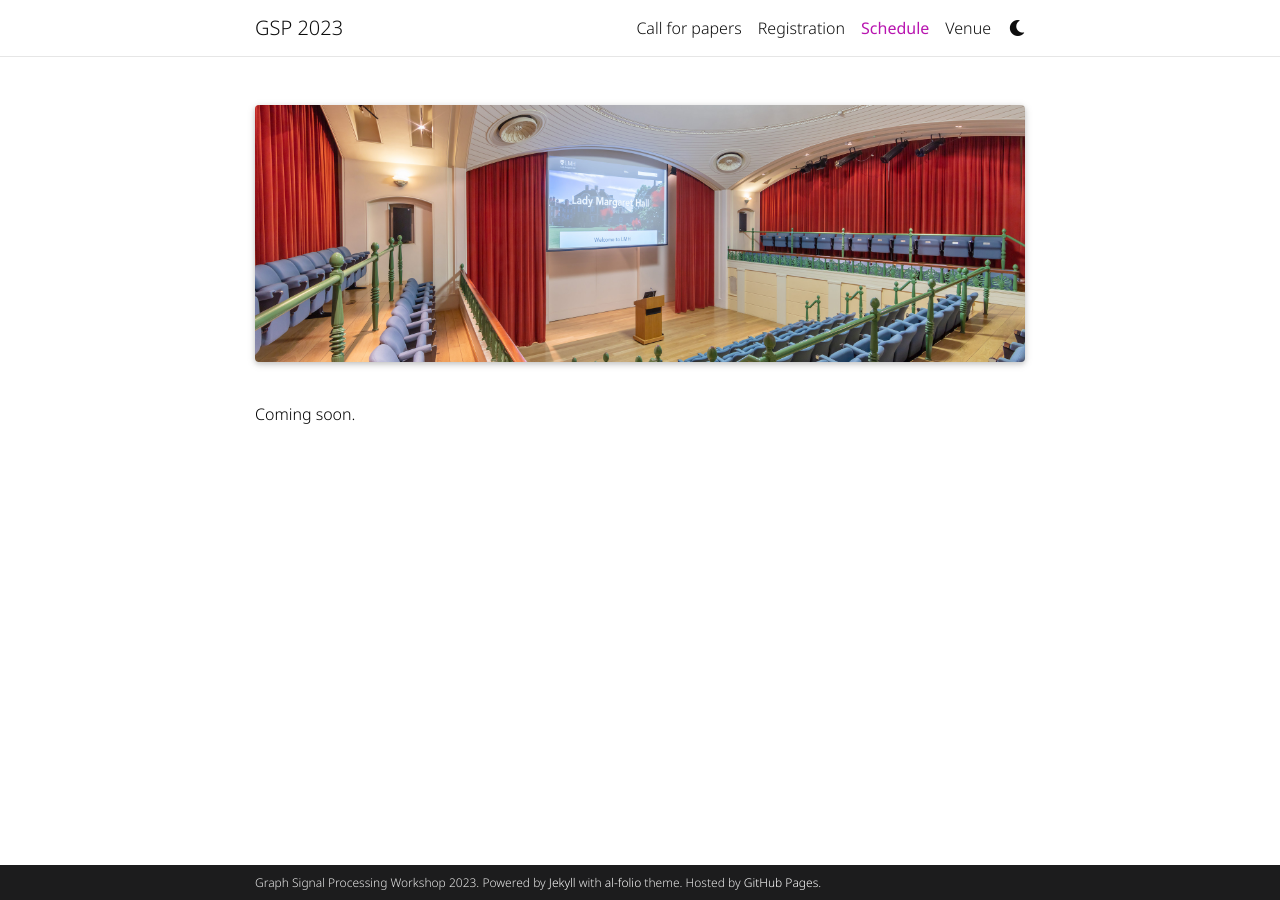
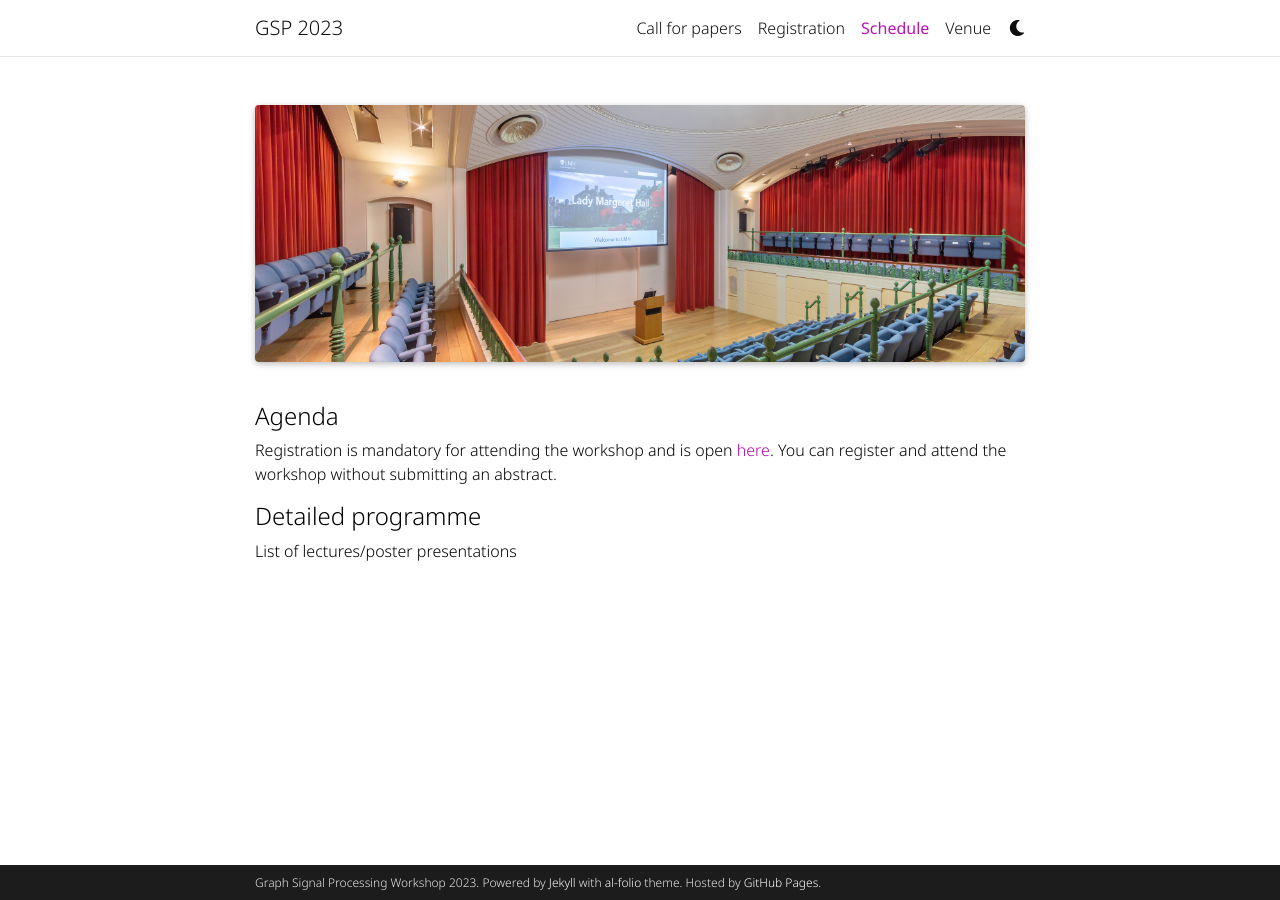
Before and after one commit to shreyasvinaya/gspworkshop2025.github.io, a Jekyll site: the page built from _pages/schedule.md, in a window 1280 px wide. Built offline with Jekyll 4.4.1, drawn with Linux system fonts in a browser that asks for light colours; full-size pictures stand in for the smaller copies a plugin makes; comment, search, counter and statistics services are not loaded; a style sheet for code colours, icons or effects is not loaded.

Commit message:
Update schedule.md

```diff
--- a/_pages/schedule.md
+++ b/_pages/schedule.md
@@ -10,4 +10,8 @@ top_image: /assets/img/gsp23/LMH+Simpkins+Lee+Theatre+(14)_cropped_smaller.jpg
 top_image_alt: "Simpkins Lee Theatre"
 ---
 
-Coming soon.
+#### Agenda
+Registration is mandatory for attending the workshop and is open [here](https://www.oxforduniversitystores.co.uk/conferences-and-events/lady-margaret-hall/events/graph-signal-processing-workshop). You can register and attend the workshop without submitting an abstract.
+
+#### Detailed programme
+List of lectures/poster presentations
```
